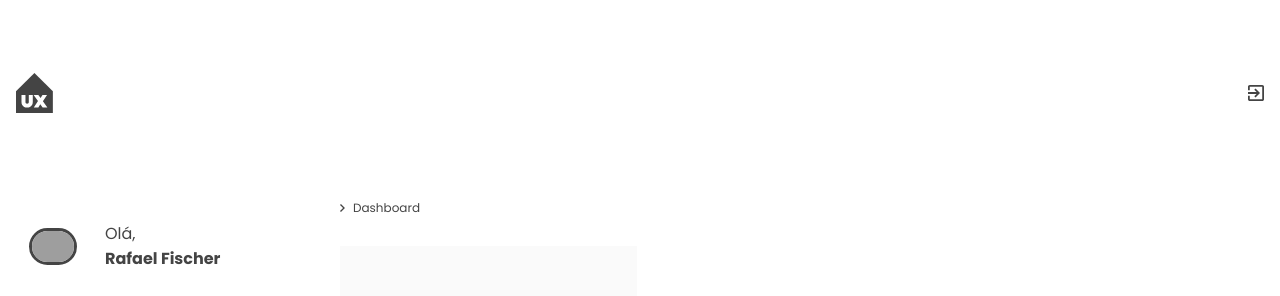
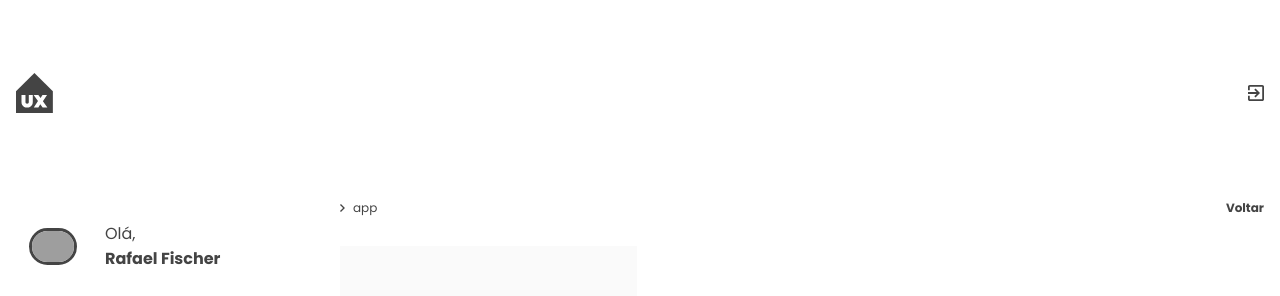
Before and after one commit to fischerafael/ux-arch-web-mvp, a Next.js app: page /app in a window 1280 px wide. Shown: the top 296 px of the page. Built offline with nearby package versions, Linux system fonts and the light colour scheme; grey boxes are pictures that could not be loaded.

Commit message:
fix breadcrumb

```diff
--- a/src/external/components/design-system/typography/index.ts
+++ b/src/external/components/design-system/typography/index.ts
@@ -17,4 +17,8 @@ export const AnchorText = styled.a`
     font-weight: normal;
     font-size: 0.75rem;
     text-decoration: none;
+    cursor: pointer;
+    &:hover {
+        color: ${(props) => props.theme.colors.primary};
+    }
 `
--- /dev/null
+++ b/src/external/components/shared/App/BreadCrumb/index.tsx
@@ -0,0 +1,58 @@
+import React from 'react'
+import { useRouter } from 'next/router'
+
+import { IBreadCrumb } from '../../../../../entities/BreadCrumb'
+
+import { Image } from '../../../design-system/display'
+import { FlexContainer } from '../../../design-system/layout'
+import { AnchorText } from '../../../design-system/typography'
+
+interface Props {
+    breadCrumbLinks?: IBreadCrumb[]
+}
+
+export const BreadCrumb = ({ breadCrumbLinks }: Props) => {
+    const { pathname, back } = useRouter()
+
+    const links = pathname
+        .split('/')
+        .filter((link) => link !== '')
+        .map((link) => {
+            return { title: link }
+        })
+
+    const goBack = () => {
+        back()
+    }
+
+    return (
+        <FlexContainer
+            style={{
+                height: '10%',
+                width: '100%',
+                justifyContent: 'space-between'
+            }}
+        >
+            <FlexContainer style={{ gap: '.5rem' }}>
+                {links.map((link) => (
+                    <React.Fragment key={link.title}>
+                        <AnchorText>
+                            <Image
+                                src="/assets/icons/arrow-right.svg"
+                                style={{ height: '.5rem' }}
+                            />
+                        </AnchorText>
+                        <AnchorText>{link.title}</AnchorText>
+                    </React.Fragment>
+                ))}
+            </FlexContainer>
+
+            <AnchorText
+                style={{ fontWeight: 'bold', transition: '.5s' }}
+                onClick={goBack}
+            >
+                Voltar
+            </AnchorText>
+        </FlexContainer>
+    )
+}
--- a/src/external/components/shared/App/MainSection/index.tsx
+++ b/src/external/components/shared/App/MainSection/index.tsx
@@ -1,18 +1,16 @@
 import React, { ReactNode } from 'react'
 import styled from 'styled-components'
-import { IBreadCrumb } from '../../../../../entities/BreadCrumb'
-import { theme } from '../../../../styles/theme'
 
 import { Image } from '../../../design-system/display'
 import { FlexContainer, GridContainer } from '../../../design-system/layout'
-import { AnchorText } from '../../../design-system/typography'
+
+import { BreadCrumb } from '../BreadCrumb'
 
 interface Props {
-    breadCrumbLinks?: IBreadCrumb[]
     children: ReactNode
 }
 
-export const MainSection = ({ breadCrumbLinks, children }: Props) => {
+export const MainSection = ({ children }: Props) => {
     return (
         <FlexContainer
             as="section"
@@ -31,27 +29,7 @@ export const MainSection = ({ breadCrumbLinks, children }: Props) => {
                 <Image src="/assets/icons/exit.svg" />
             </FlexContainer>
 
-            <FlexContainer
-                style={{
-                    height: '10%',
-                    width: '100%',
-                    justifyContent: 'flex-start',
-                    gap: '.5rem'
-                }}
-            >
-                {breadCrumbLinks &&
-                    breadCrumbLinks.map((link) => (
-                        <React.Fragment key={link.href}>
-                            <AnchorText>
-                                <Image
-                                    src="/assets/icons/arrow-right.svg"
-                                    style={{ height: '.5rem' }}
-                                />
-                            </AnchorText>
-                            <AnchorText>{link.title}</AnchorText>
-                        </React.Fragment>
-                    ))}
-            </FlexContainer>
+            <BreadCrumb />
 
             <MainSectionContainer
                 style={{
@@ -69,13 +47,4 @@ export const MainSection = ({ breadCrumbLinks, children }: Props) => {
 
 const MainSectionContainer = styled(GridContainer)`
     grid-template-columns: repeat(auto-fill, minmax(15rem, 1fr));
-    /* grid-template-columns: repeat(3, 1fr);
-
-    @media (max-width: ${theme.width.lg}) {
-        grid-template-columns: repeat(2, 1fr);
-    }
-
-    @media (max-width: ${theme.width.md}) {
-        grid-template-columns: 1fr;
-    } */
 `
--- a/src/external/components/shared/App/NavCard/index.tsx
+++ b/src/external/components/shared/App/NavCard/index.tsx
@@ -3,9 +3,11 @@ import { theme } from '../../../../styles/theme'
 import { Image } from '../../../design-system/display'
 import { FlexContainer } from '../../../design-system/layout'
 import { Paragraph, SubTitle } from '../../../design-system/typography'
+import { CustomLink } from '../../CustomLink'
 
 export const NavCard = ({ href, src, title, description }) => {
     return (
+        <CustomLink href={href}>
             <FlexContainer
                 as="article"
                 style={{
@@ -27,7 +29,10 @@ export const NavCard = ({ href, src, title, description }) => {
                         width: '100%'
                     }}
                 >
-                <Image src={src} style={{ height: '2rem', width: '2rem' }} />
+                    <Image
+                        src={src}
+                        style={{ height: '2rem', width: '2rem' }}
+                    />
                     <SubTitle style={{ fontSize: '1rem' }}>{title}</SubTitle>
                 </FlexContainer>
 
@@ -41,5 +46,6 @@ export const NavCard = ({ href, src, title, description }) => {
                     <Paragraph>{description}</Paragraph>
                 </FlexContainer>
             </FlexContainer>
+        </CustomLink>
     )
 }
--- /dev/null
+++ b/src/external/components/shared/CustomLink/index.tsx
@@ -0,0 +1,10 @@
+import React from 'react'
+import Link from 'next/link'
+
+export const CustomLink = ({ href, children }) => {
+    return (
+        <Link href={href}>
+            <a style={{ textDecoration: 'none' }}>{children}</a>
+        </Link>
+    )
+}
--- a/src/external/pages/app/index.tsx
+++ b/src/external/pages/app/index.tsx
@@ -1,20 +1,18 @@
 import React from 'react'
-import { IBreadCrumb } from '../../../entities/BreadCrumb'
+
 import { AppContainer } from '../../components/design-system/templates'
 
 import { MainSection } from '../../components/shared/App/MainSection'
 import { NavCard } from '../../components/shared/App/NavCard'
 import { SideBar } from '../../components/shared/App/SideBar'
 
-const breadCrumbLinks: IBreadCrumb[] = [{ title: 'Dashboard', href: '/app/' }]
-
 export const App = () => {
     return (
         <AppContainer as="main" style={{ padding: '1rem', minHeight: '100vh' }}>
             <SideBar />
-            <MainSection breadCrumbLinks={breadCrumbLinks}>
+            <MainSection>
                 <NavCard
-                    href="#"
+                    href="/app/atmospheres"
                     title="Atmosferas"
                     src="/assets/icons/atmosphere.svg"
                     description="Avalie e consulte experiências arquitetônicas de projetos utilizados pelo algoritmo do UX Arch"
```
Lines whose indentation alone changed are shown as unchanged.
